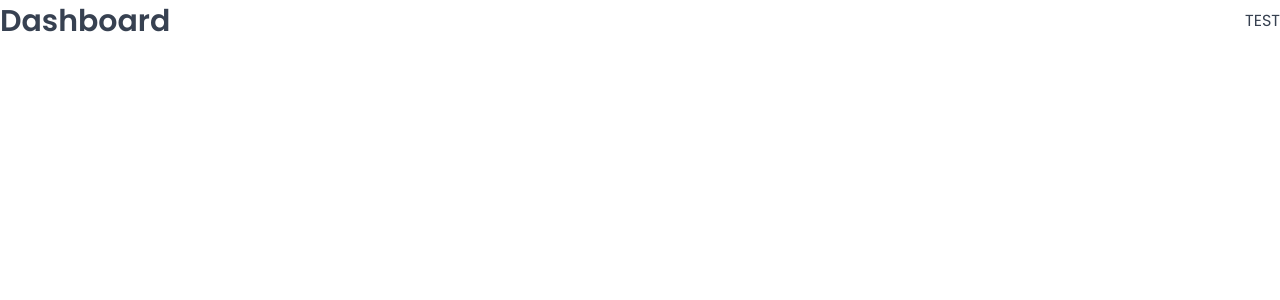
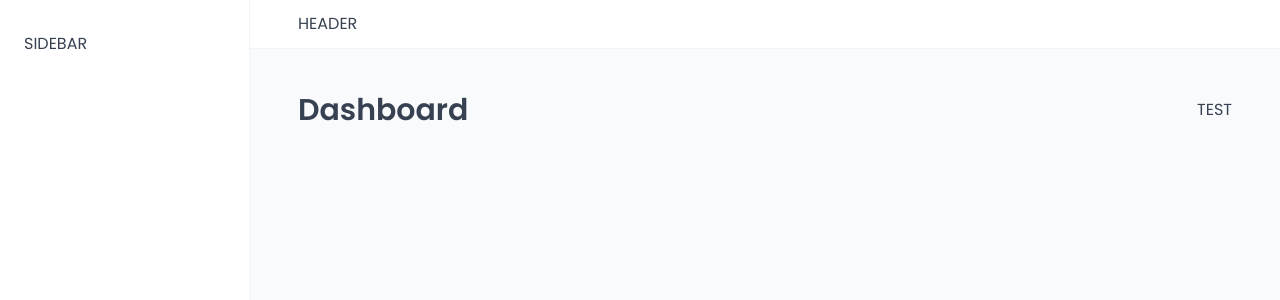
Before and after one commit to dareyOG/wild-oasis, a React (Vite) app: page /dashboard in a window 1280 px wide. Shown: the top 300 px of the page. Built offline with nearby package versions, Linux system fonts and the light colour scheme; the HTML template or start-up script is replaced by a standard one; a web font is replaced by a local one.

Commit message:
✅build AppLayout

```diff
--- a/src/App.jsx
+++ b/src/App.jsx
@@ -10,6 +10,7 @@
 
 import GlobalStyles from './styles/GlobalStyles';
 
+import AppLayout from './ui/AppLayout';
 import Dashboard from './pages/Dashboard';
 import Account from './pages/Account';
 import Bookings from './pages/Bookings';
@@ -36,15 +37,17 @@
       <GlobalStyles />
       <BrowserRouter>
         <Routes>
+          <Route element={<AppLayout />}>
             {/* declarative redirect to dashboard */}
             <Route index element={<Navigate replace to={'dashboard'} />} />{' '}
             <Route path="dashboard" element={<Dashboard />} />
             <Route path="account" element={<Account />} />
             <Route path="bookings" element={<Bookings />} />
             <Route path="cabins" element={<Cabins />} />
-          <Route path="login" element={<Login />} />
             <Route path="settings" element={<Settings />} />
             <Route path="users" element={<Users />} />
+          </Route>
+          <Route path="login" element={<Login />} />
           <Route path="*" element={<PageNotFound />} />
         </Routes>
       </BrowserRouter>
--- /dev/null
+++ b/src/ui/AppLayout.jsx
@@ -0,0 +1,30 @@
+import { Outlet } from 'react-router-dom';
+import Sidebar from './Sidebar';
+import Header from './Header';
+import styled from 'styled-components';
+
+const StyledAppLayout = styled.div`
+  display: grid;
+  grid-template-columns: 25rem 1fr;
+  grid-template-rows: auto 1fr;
+  height: 100vh;
+`;
+
+const Main = styled.main`
+  background-color: var(--color-grey-50);
+  padding: 4rem 4.8rem 6.4rem;
+`;
+
+function AppLayout() {
+  return (
+    <StyledAppLayout>
+      <Header />
+      <Sidebar />
+      <Main>
+        <Outlet />
+      </Main>
+    </StyledAppLayout>
+  );
+}
+
+export default AppLayout;
--- /dev/null
+++ b/src/ui/Header.jsx
@@ -0,0 +1,13 @@
+import styled from 'styled-components';
+
+const StyledHeader = styled.header`
+  background-color: var(--color-grey-0);
+  padding: 1.2rem 4.8rem;
+  border-bottom: 1px solid var(--color-grey-100);
+`;
+
+function Header() {
+  return <StyledHeader>HEADER</StyledHeader>;
+}
+
+export default Header;
--- /dev/null
+++ b/src/ui/Sidebar.jsx
@@ -0,0 +1,15 @@
+import styled from 'styled-components';
+
+const StyledSidebar = styled.aside`
+  background-color: var(--color-grey-0);
+  padding: 3.2rem 2.4rem;
+  border-right: 1px solid var(--color-grey-100);
+
+  grid-row: 1/-1;
+`;
+
+function Sidebar() {
+  return <StyledSidebar>SIDEBAR</StyledSidebar>;
+}
+
+export default Sidebar;
```
Lines whose indentation alone changed are shown as unchanged.
